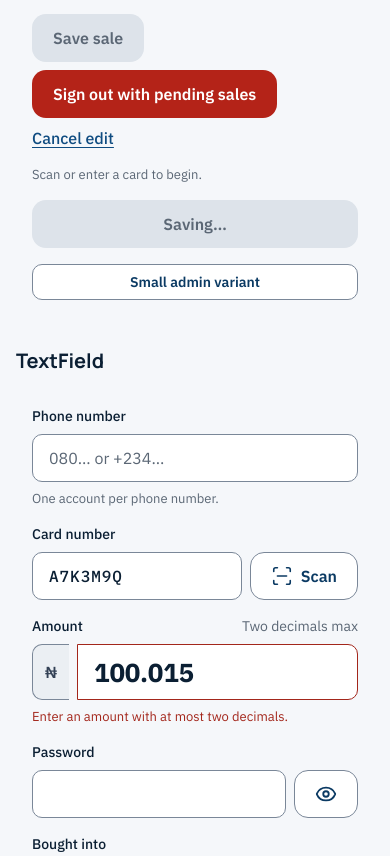
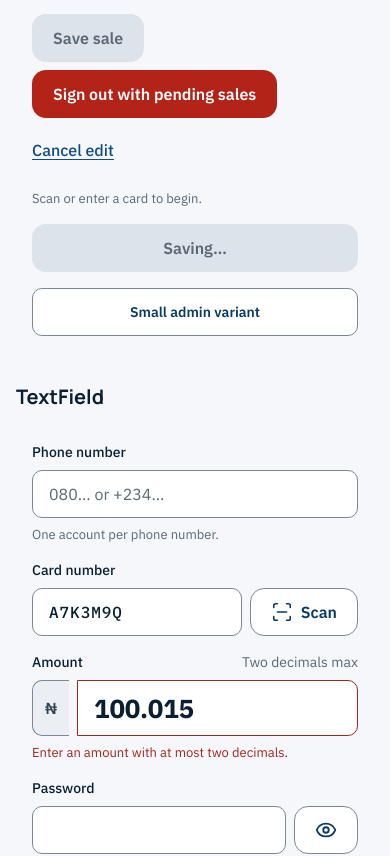
Before and after one commit to Adeboyemoses/Whalesreward, a Next.js app: page /dev/gallery in a window 390 px wide. Shown: the part 1364-2220 px from the top of the page. Built offline with nearby package versions, Linux system fonts and the light colour scheme.

Commit message:
fix(ui): retain phone target sizes in compact previews

```diff
--- a/src/styles/app.css
+++ b/src/styles/app.css
@@ -229,3 +229,12 @@ body {
   font-weight: 400;
   font-family: var(--font-sans);
 }
+
+/* Compact admin variants still need phone-sized targets in standalone previews. */
+@media (max-width: 900px) {
+  .wr-root .wr-btn-sm,
+  .wr-root .wr-btn-link,
+  .wr-root .wr-navlist a {
+    min-height: var(--control-h);
+  }
+}
```
